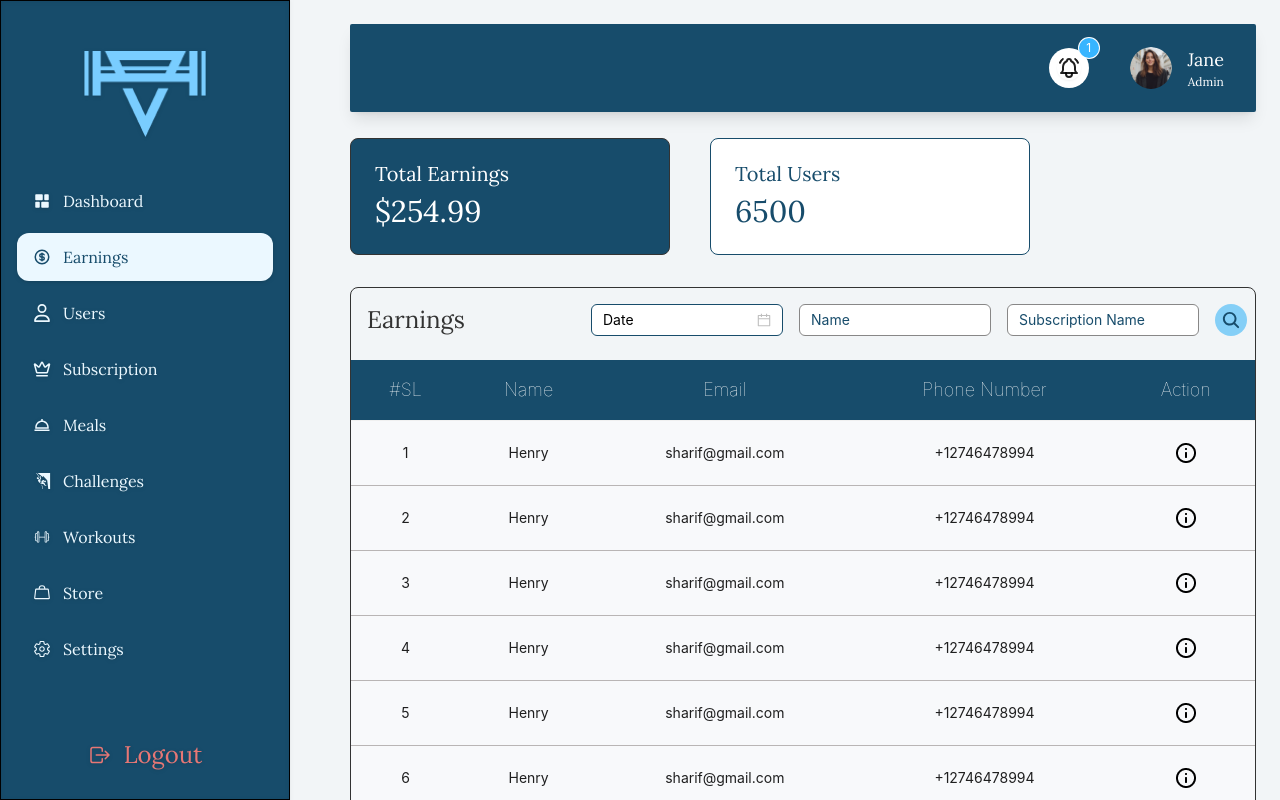
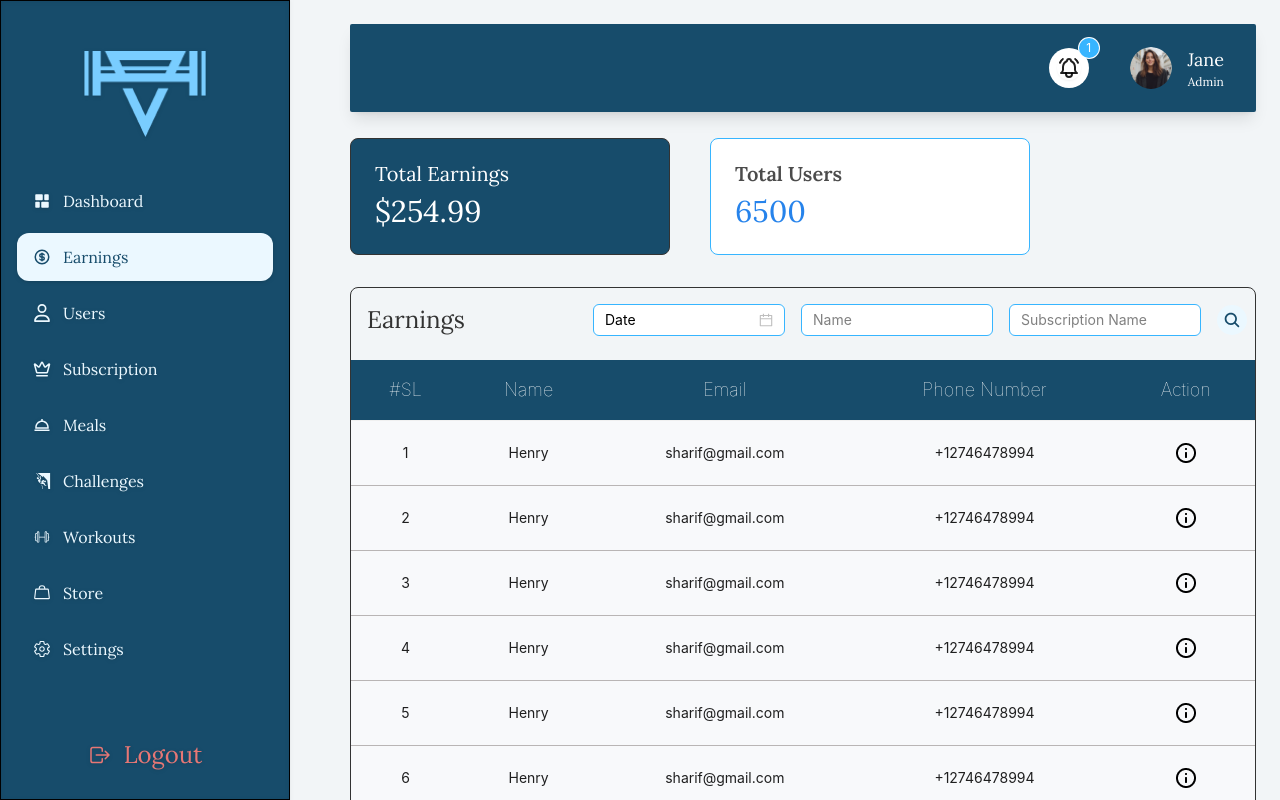
Before and after one commit to BS-Joy/zen-active-admin, a React (Vite) app: page / in a window 1280 px wide. Both pictures are taken after a click on the item "Earnings". Shown: the top 800 px of the page. Built offline with nearby package versions, Linux system fonts and the light colour scheme.

Commit message:
ant design table custom pagination style in index.css

```diff
--- a/src/index.css
+++ b/src/index.css
@@ -397,3 +397,42 @@
 .responsive-input {
   height: 40px;
 }
+
+/* Ant design Custom Pagination Styles */
+.ant-pagination-item {
+  border-color: #79CDFF !important;
+  /* Border color for pagination buttons */
+  background: #EBF8FF !important;
+  /* Background color for pagination buttons */
+}
+
+.ant-pagination-item a {
+  color: #174C6B !important;
+  /* Text color for pagination buttons */
+}
+
+.ant-pagination-item-active {
+  background: #174C6B !important;
+  /* Active button background color */
+  border-color: #174C6B !important;
+  /* Active button border color */
+}
+
+.ant-pagination-item-active a {
+  color: #FEFEFF !important;
+  /* Active button text color */
+}
+
+.ant-pagination-next,
+.ant-pagination-prev {
+  border-color: #79CDFF !important;
+  /* Border color for next/prev buttons */
+  background: #EBF8FF !important;
+  /* Background for next/prev buttons */
+}
+
+.ant-pagination-next a,
+.ant-pagination-prev a {
+  color: #174C6B !important;
+  /* Text color for next/prev buttons */
+}
--- a/src/pages/Main/Earnings/Earnings.jsx
+++ b/src/pages/Main/Earnings/Earnings.jsx
@@ -78,10 +78,10 @@ const Earnings = () => {
           </div>
         </div>
 
-        <div className="flex items-center gap-6 border border-[#174C6B] px-[24px] py-[20px] rounded-lg space-y-3 bg-white w-80 text-[#174C6B]">
+        <div className="flex items-center gap-6 border border-lightBlue px-[24px] py-[20px] rounded-lg space-y-3 bg-white w-80 text-[#174C6B]">
           <div className="">
-            <h3 className="text-[20px]">{"Total Users"}</h3>
-            <h3 className="text-[30px] font-extralight">6500</h3>
+            <h3 className="text-[20px] text-gray font-semibold">{"Total Users"}</h3>
+            <h3 className="text-[30px] font-extralight text-[#2683EB]">6500</h3>
           </div>
         </div>
       </div>
@@ -89,13 +89,13 @@ const Earnings = () => {
         <div className="flex justify-between px-2">
           <h3 className="text-2xl text-black mb-4 pl-2">Earnings</h3>
           <div className="flex items-center gap-4 mb-6">
-            <DatePicker placeholder="Date" className="w-48 border-[#174C6B]" />
-            <Input placeholder="Name" className="w-48 placeholder:text-[#174C6B]" />
-            <Input placeholder="Subscription Name" className="w-48 placeholder:text-[#174C6B]" />
+            <DatePicker placeholder="Date" className="w-48 border-lightBlue" />
+            <Input placeholder="Name" className="w-48 placeholder:text-lightblue border border-lightBlue" style={{ border: '1px solid #37B5FF' }} />
+            <Input placeholder="Subscription Name" className="w-48 placeholder:text-lightblue border border-lightBlue" style={{ border: '1px solid #37B5FF' }} />
             {/* <Button style={{ border: 'none', backgroundColor: '#EBF8FF', color: '#174C6B', borderRadius: '8px' }}>
               <IoSearch />
             </Button> */}
-            <button style={{ border: 'none', backgroundColor: '#85cff7', color: '#174C6B', borderRadius: '50%', padding: '6px' }}><IoSearch size={20} /></button>
+            <button style={{ border: 'none', backgroundColor: '#EBF8FF', color: '#174C6B', borderRadius: '50%', padding: '6px' }}><IoSearch size={18} /></button>
           </div>
         </div>
 
--- a/src/utils/antTheme.js
+++ b/src/utils/antTheme.js
@@ -85,7 +85,11 @@ export const mainTheme = {
       headerBorderRadius: 0,
       borderRadius: 0,
       headerSplitColor: "none",
-
+      // Pagination button styles
+      paginationBg: "#EBF8FF", // Background of pagination buttons
+      paginationBorderColor: "#79CDFF", // Border color of pagination buttons
+      paginationActiveBg: "#174C6B", // Background color of the active button
+      paginationActiveColor: "#FEFEFF", // Text color of the active button
     },
     Modal: {
       // contentBg: "#5271FF",
```
